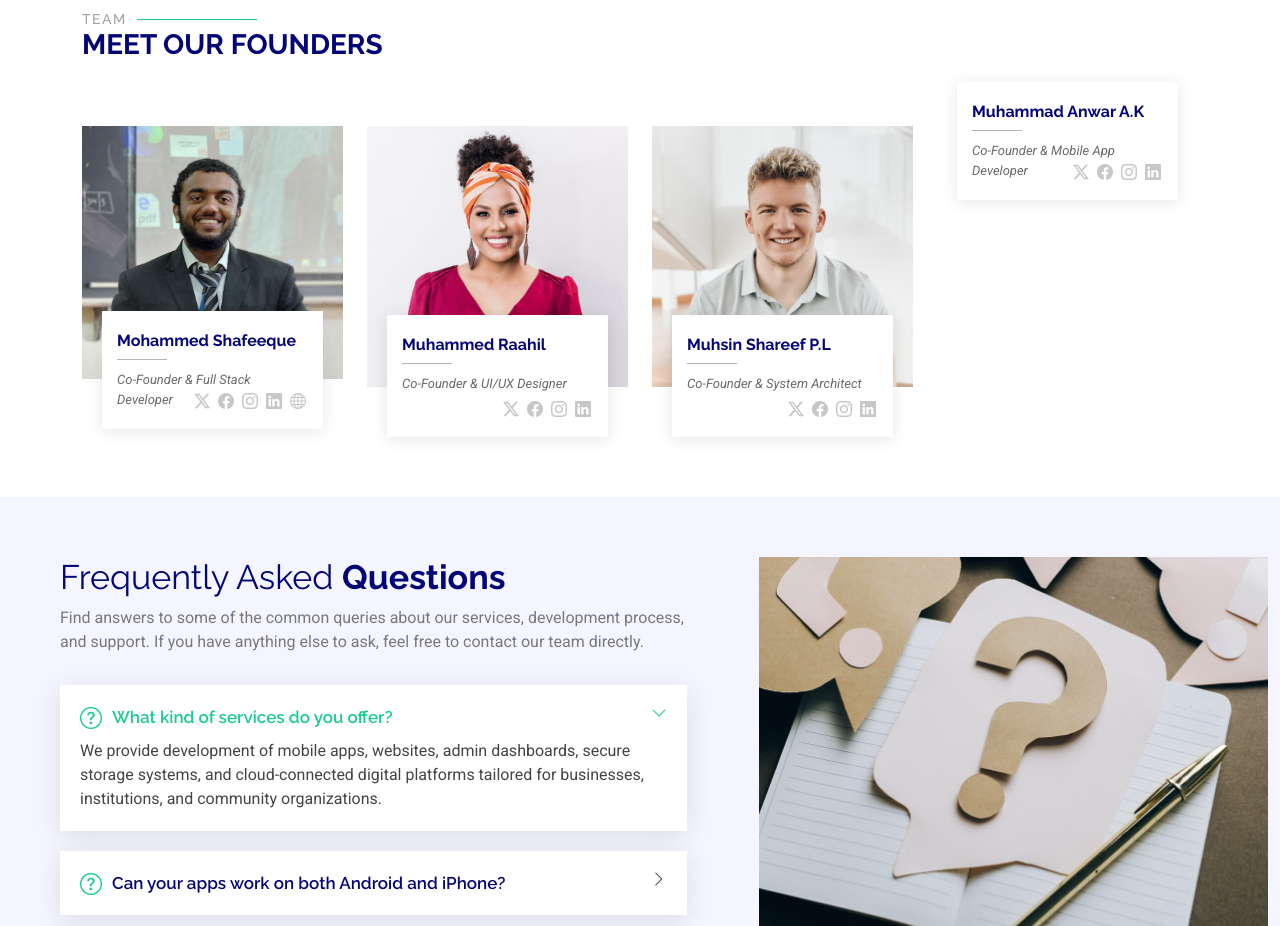
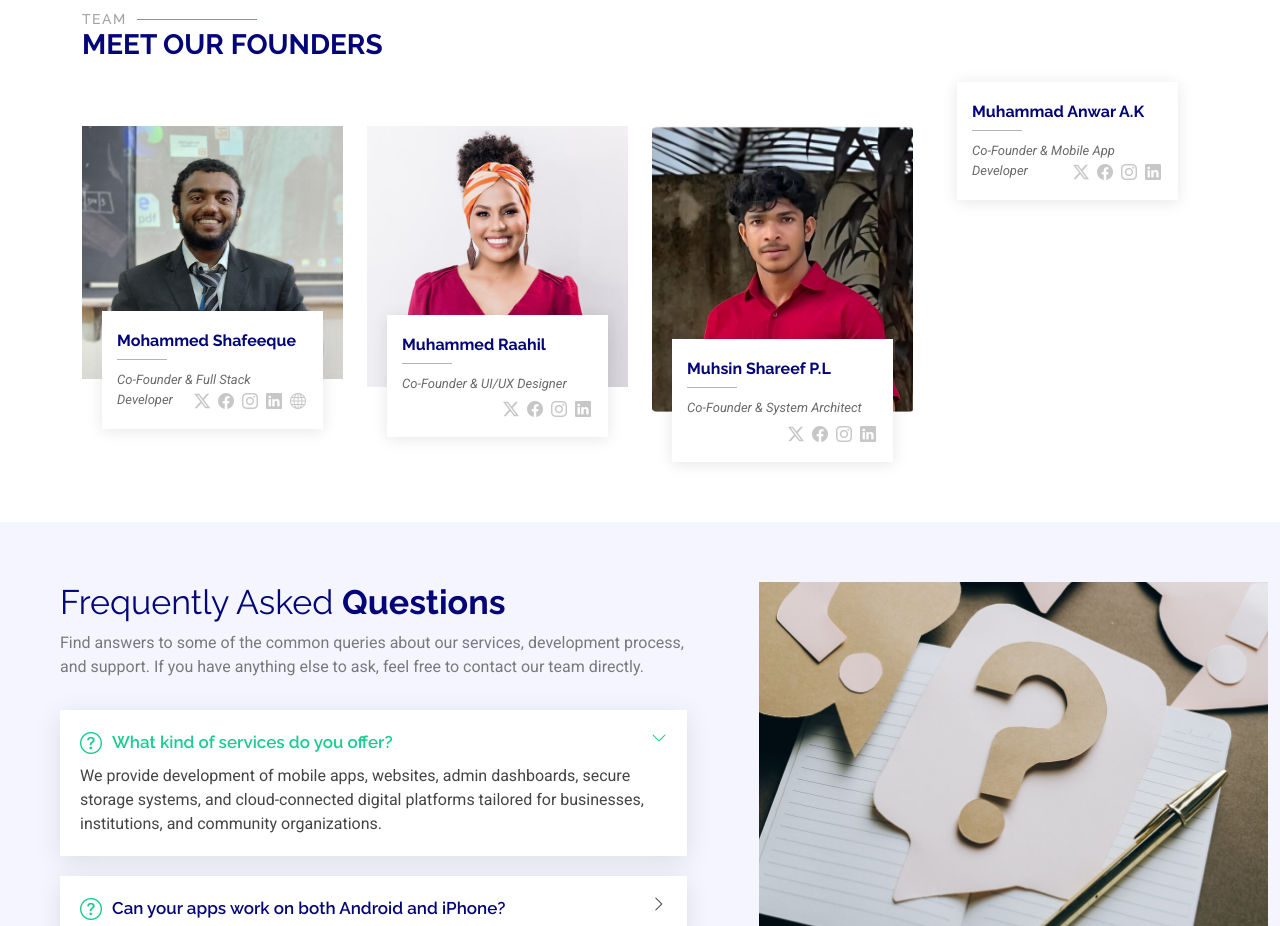
Before and after one commit to shazah313/mehwar-portfolio, a plain HTML site: page index.html in a window 1280 px wide. Shown: the part 6400-7326 px from the top of the page. Drawn offline with Linux system fonts and the light colour scheme.

Commit message:
Update index.html

```diff
--- a/index.html
+++ b/index.html
@@ -653,7 +653,7 @@
 
       <div class="col-lg-3 col-md-6" data-aos="fade-up" data-aos-delay="300">
         <div class="member">
-          <div class="pic"><img src="assets/img/team/team-3.jpg" class="img-fluid" alt=""></div>
+          <div class="pic"><img src="assets/img/team/team-3.png" class="img-fluid" alt=""></div>
           <div class="member-info">
             <h4>Muhsin Shareef P.L</h4>
             <span>Co-Founder & System Architect</span>&nbsp;
```
